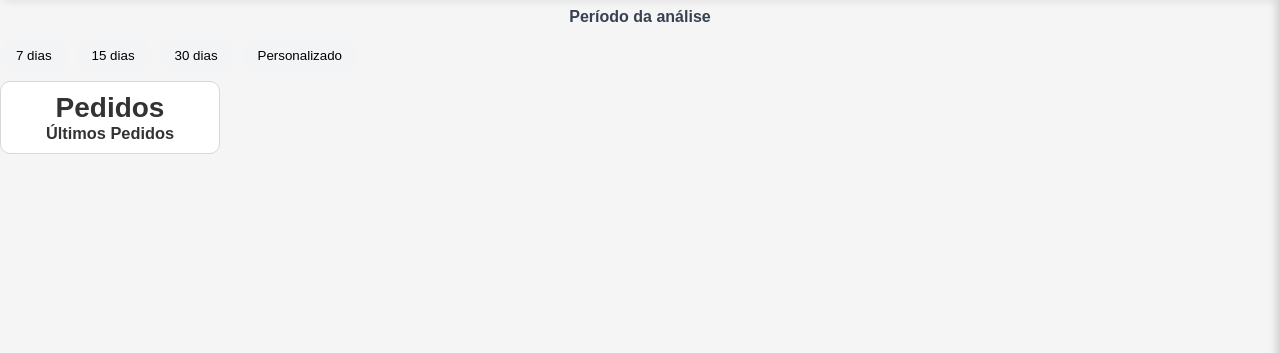
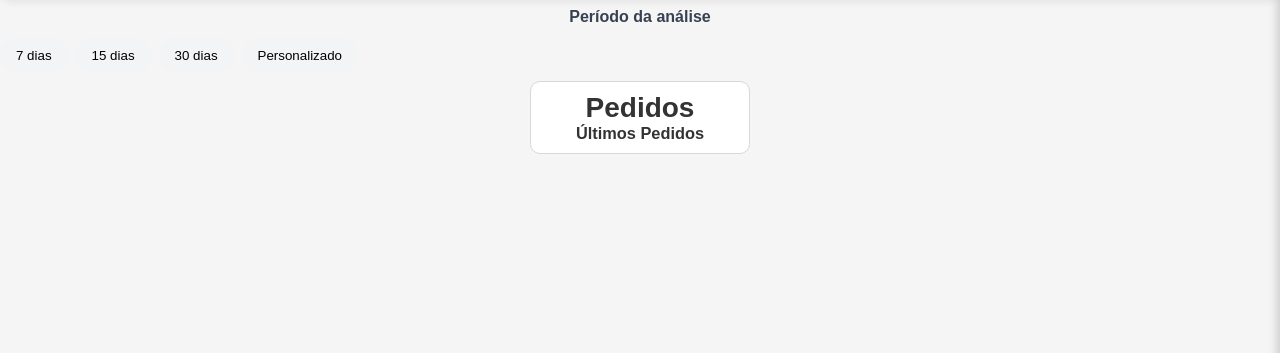
Before and after one commit to Theo-Freitas-1804/Loja-bijoux, a Flask app: template app/templates/Admin/pedidos.html in a window 1280 px wide. Shown: the part 125-478 px from the top of the page. Run offline with Flask 3, Linux system fonts and the light colour scheme; the template is opened without the code that fills it, so the values that code supplies are empty.

Commit message:
refactor(admin): reorganiza layout base e estrutura do painel

```diff
--- a/app/templates/Admin/pedidos.html
+++ b/app/templates/Admin/pedidos.html
@@ -1,6 +1,8 @@
 {% extends "Admin/base_admin.html" %}
 
 {% block admin_content %}
+
+<div class="pagina-pedidos">
 
   <div id="pedidos">
     <h1>Pedidos</h1>
@@ -18,5 +20,6 @@
     {% endfor %}
 
   </div>
+</div>
 
 {% endblock %}
```
Also changed, not shown: app/templates/Admin/base_admin.html (line endings or trailing spaces). Lines whose indentation alone changed are shown as unchanged.
